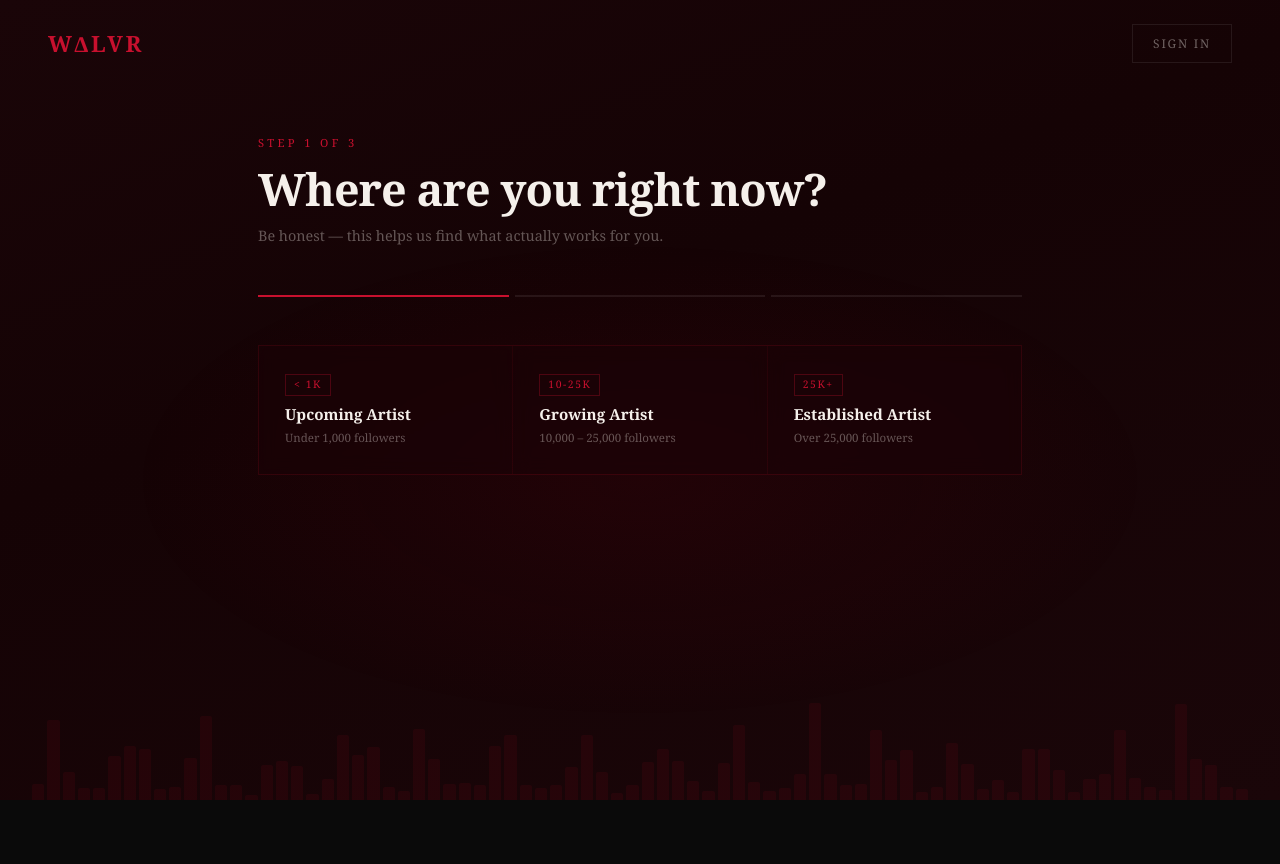
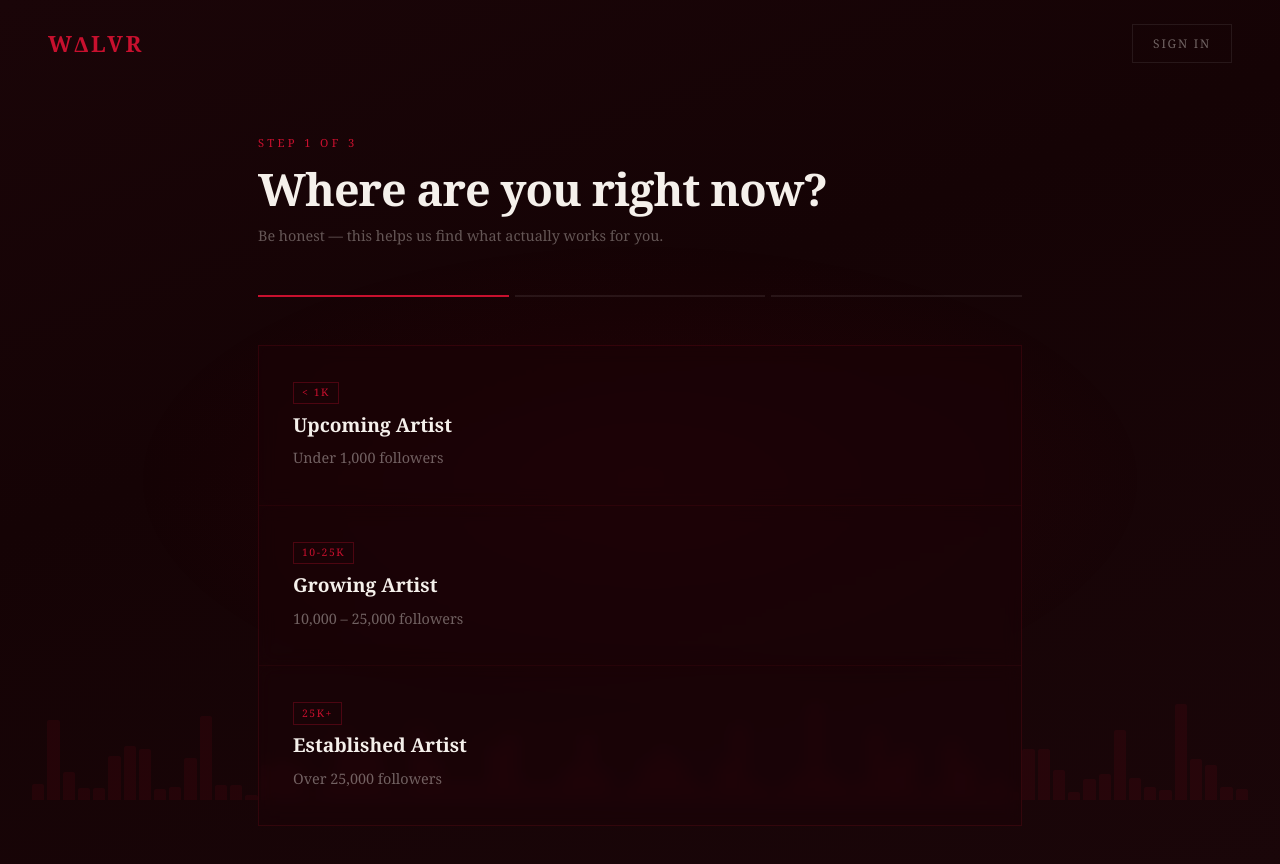
Before and after one commit to muditmatharu74-beep/Walvr-v-2, a Next.js app: page /get-started in a window 1280 px wide. Shown: the top 864 px of the page. Before the commit the page ends 800 px from the top, so only its background shows below. Built offline with nearby package versions, Linux system fonts and the light colour scheme.

Commit message:
Update page.tsx

```diff
--- a/src/app/get-started/page.tsx
+++ b/src/app/get-started/page.tsx
@@ -175,7 +175,7 @@ export default function GetStartedPage() {
 
             <div style={{
               display: "grid",
-              gridTemplateColumns: QUIZ[quizStep].options.length > 4 ? "repeat(auto-fill, minmax(180px, 1fr))" : "repeat(auto-fill, minmax(220px, 1fr))",
+             gridTemplateColumns: QUIZ[quizStep].options.length > 4 ? "repeat(auto-fill, minmax(220px, 1fr))" : "1fr",
               gap: "1px",
               background: "rgba(200,16,46,0.08)",
               border: "1px solid rgba(200,16,46,0.08)",
@@ -185,7 +185,7 @@ export default function GetStartedPage() {
                   key={opt.value}
                   onClick={() => handleAnswer(QUIZ[quizStep].id, opt.value)}
                   style={{
-                    padding: "1.75rem 1.5rem",
+                    padding: "2.25rem 2rem",
                     background: "rgba(13,3,5,0.5)",
                     border: "none",
                     borderLeft: "2px solid transparent",
@@ -206,8 +206,8 @@ export default function GetStartedPage() {
                   <div style={{ display: "flex", alignItems: "center", gap: "0.75rem", marginBottom: "0.4rem" }}>
                     <span style={{ fontSize: "0.65rem", letterSpacing: "0.15em", color: "#c8102e", border: "1px solid rgba(200,16,46,0.3)", padding: "0.15rem 0.5rem" }}>{opt.tag}</span>
                   </div>
-                  <p style={{ fontSize: "0.95rem", fontWeight: "600", color: "#f5f0eb", marginBottom: "0.3rem" }}>{opt.label}</p>
-                  <p style={{ fontSize: "0.72rem", color: "rgba(245,240,235,0.35)", lineHeight: "1.4" }}>{opt.desc}</p>
+                  <p style={{ fontSize: "1.2rem", fontWeight: "600", color: "#f5f0eb", marginBottom: "0.5rem" }}>{opt.label}</p>
+                  <p style={{ fontSize: "0.9rem", color: "rgba(245,240,235,0.4)", lineHeight: "1.5" }}>{opt.desc}</p>
                 </button>
               ))}
             </div>
```
